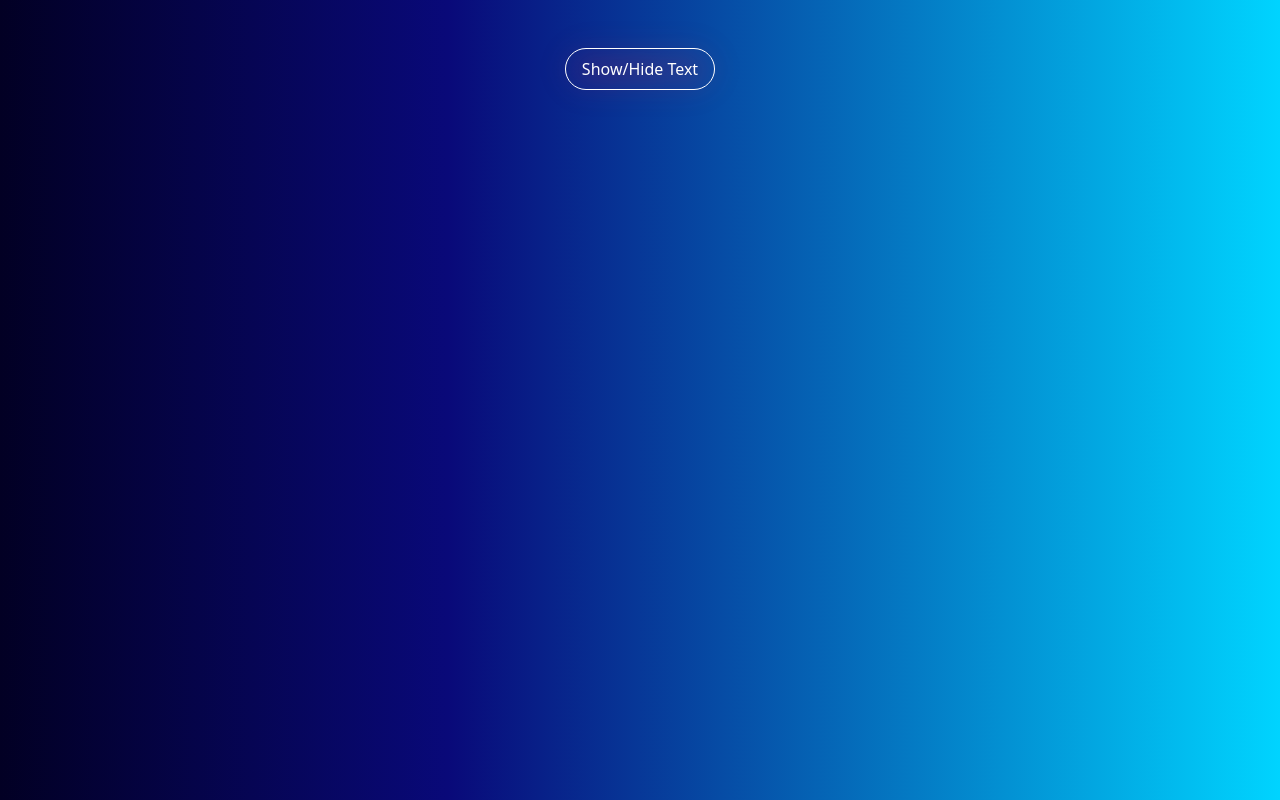
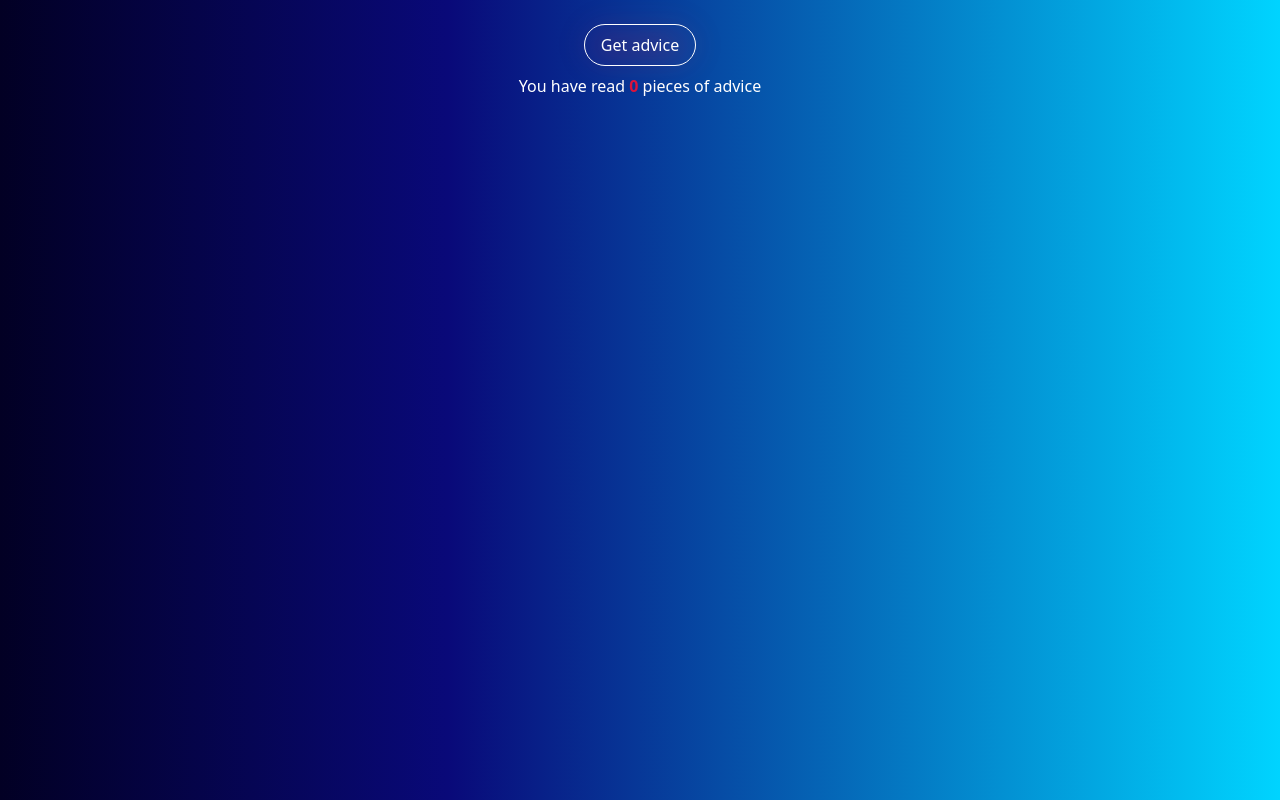
Before and after one commit to Usmandevblends/Reactwithjonas, a React (Create React App) app in the folder my-first-app/: page / in a window 1280 px wide. Built offline with nearby package versions, Linux system fonts and the light colour scheme; no server answers.

Commit message:
some do changing

```diff
--- a/my-first-app/src/App.js
+++ b/my-first-app/src/App.js
@@ -9,10 +9,12 @@ function App() {
   const [count, setCount] = useState(0);
 
   async function getAdvice() {
-    const response = await fetch("https://api.adviceslip.com/advice");
-    const data = await response.json();
-    setAdvice(data.slip.advice);
-    setCount((c) => c + 1);
+    if (count < 10) { // Add this conditional statement
+      const response = await fetch("https://api.adviceslip.com/advice");
+      const data = await response.json();
+      setAdvice(data.slip.advice);
+      setCount((c) => c + 1);
+    }
   }
 
   useEffect(function () {
@@ -21,12 +23,12 @@ function App() {
 
   return (
     <>
-      {/* <center>
-        <h1>{advice}</h1>
-        <button onClick={getAdvice}>Get advice</button>
+      <center>
+        <h1 className="py-2">{advice}</h1>
+        <button onClick={getAdvice} className="py-2 rounded-5">Get advice</button>
         <Message count={count} />
-      </center> */}
-      < State />
+      </center>
+      <State />
     </>
   );
 }
--- a/my-first-app/src/components/Message.js
+++ b/my-first-app/src/components/Message.js
@@ -3,7 +3,7 @@ import React from "react";
 function Message(props) {
   return (
     <>
-      <p> You have read <strong>{props.count}</strong> pieces of advice</p>
+      <p className="py-2"> You have read <strong>{props.count}</strong> pieces of advice</p>
     </>
   );
 }
--- a/my-first-app/src/components/State.js
+++ b/my-first-app/src/components/State.js
@@ -6,10 +6,10 @@ function State() {
   }
   return (
     <>
-      <div>
+      {/* <div>
         <button onClick={handleToggleVisibility} className="mt-5 rounded-5">Show/Hide Text</button>
         {isVisible && <p className="py-2">This is the magic of use State</p>}
-      </div>
+      </div> */}
     </>
   );
 }
--- a/my-first-app/src/style.css
+++ b/my-first-app/src/style.css
@@ -5,10 +5,11 @@ body {
     display: flex;
     align-items: center;
     justify-content: center;
+    font-family: 'Roboto', sans-seri
 }
 
 h1 {
-    color: aliceblue;
+    color: aliceblue !important;
     font-size: 1.5rem;
 }
 
```
